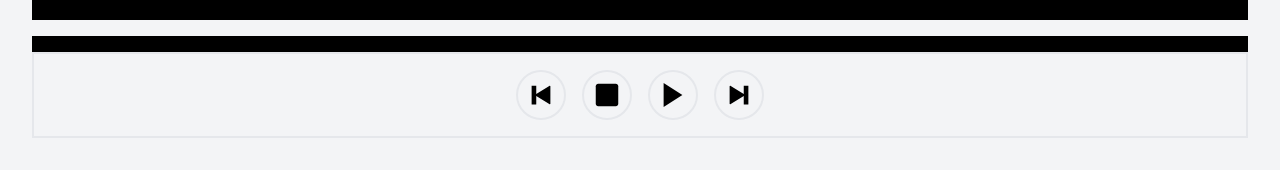
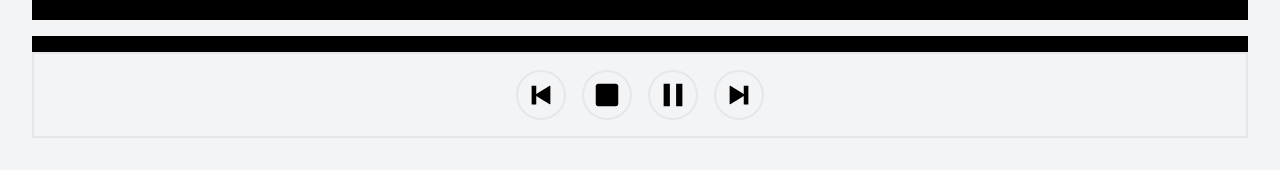
Before and after one commit to NozomuTsuruta/mensetu-kun, a Next.js app: page /start in a window 1280 px wide. Shown: the part 550-720 px from the top of the page. Built offline with nearby package versions, Linux system fonts and the light colour scheme; a web font is replaced by a local one.

Commit message:
refactor: speechをカスタムフックに切り出し

```diff
--- a/src/components/Form.tsx
+++ b/src/components/Form.tsx
@@ -19,7 +19,6 @@ export const Form: FC<IProps> = ({ submit, mode, text, setEdit }) => {
   } = useFormContext();
   const modeText = mode === "add" ? "追加" : "更新";
   const ref = useOutsideClick(() => {
-    console.log(mode, isDirty, setEdit);
     if (mode === "edit" && !!setEdit) {
       if (isDirty) {
         if (confirm("変更内容を保存せずに終了しますか？")) {
--- /dev/null
+++ b/src/hooks/useSpeech.ts
@@ -0,0 +1,46 @@
+import { Dispatch, SetStateAction, useEffect, useState } from "react";
+import { IQuestion } from "../redux/questions/types";
+
+const useSpeech = (
+  question: IQuestion,
+  setQuestionNum: Dispatch<SetStateAction<number>>
+) => {
+  const [paused, setPaused] = useState(false);
+  const [synth, setSynth] = useState<SpeechSynthesis>();
+
+  useEffect(() => {
+    if (!process.browser || !question) {
+      return;
+    }
+    const synth = window.speechSynthesis;
+    setSynth(synth);
+    const uttr = new SpeechSynthesisUtterance();
+    const voices = synth.getVoices();
+    uttr.voice = voices[0]; // 0, 58
+    uttr.lang = "ja-JP";
+    uttr.pitch = 0;
+    uttr.rate = 0.8;
+    uttr.text = question.text;
+    synth.speak(uttr);
+    const timer = setTimeout(() => {
+      setQuestionNum((prev) => prev + 1);
+    }, 60000);
+    return () => {
+      clearTimeout(timer);
+    };
+  }, [question, setQuestionNum]);
+
+  const pause = () => {
+    setPaused(true);
+    synth?.pause();
+  };
+
+  const resume = () => {
+    setPaused(false);
+    synth?.resume();
+  };
+
+  return { pause, resume, paused };
+};
+
+export default useSpeech;
--- a/src/pages/start.tsx
+++ b/src/pages/start.tsx
@@ -1,5 +1,5 @@
 import Router from "next/router";
-import { useEffect, useState } from "react";
+import { useState } from "react";
 import { useSelector } from "react-redux";
 import { Screen } from "../components/Screen";
 import { IStore } from "../redux";
@@ -10,33 +10,15 @@ import {
   IoMdPlay,
   IoMdSquare,
 } from "react-icons/io";
+import useSpeech from "../hooks/useSpeech";
 
 export default function Start() {
   const [questionNum, setQuestionNum] = useState(0);
   const questions = useSelector((state: IStore) => state.questions);
-
-  useEffect(() => {
-    if (questions.length === 0) {
-      return;
-    }
-    const synth = window.speechSynthesis;
-    const utter = new SpeechSynthesisUtterance();
-    const voices = synth.getVoices();
-    utter.voice = voices[0]; // 0, 58
-    utter.lang = "ja-JP";
-    utter.pitch = 1;
-    utter.text = questions[questionNum].text;
-    synth.speak(utter);
-    const timer = setTimeout(() => {
-      if (questionNum + 1 >= questions.length) {
-        return;
-      }
-      setQuestionNum((prev) => prev + 1);
-    }, 60000);
-    return () => {
-      clearTimeout(timer);
-    };
-  }, [questionNum, questions]);
+  const { pause, paused, resume } = useSpeech(
+    questions[questionNum],
+    setQuestionNum
+  );
 
   return (
     <div>
@@ -57,8 +39,12 @@ export default function Start() {
         <button className="command mr-4" onClick={() => Router.push("/")}>
           <IoMdSquare size={30} />
         </button>
-        <button className="command mr-4" onClick={() => Router.push("/")}>
-          <IoMdPlay size={30} />
+        <button className="command mr-4">
+          {paused ? (
+            <IoMdPlay size={30} onClick={resume} />
+          ) : (
+            <IoMdPause size={30} onClick={pause} />
+          )}
         </button>
         <button
           className="command"
```
